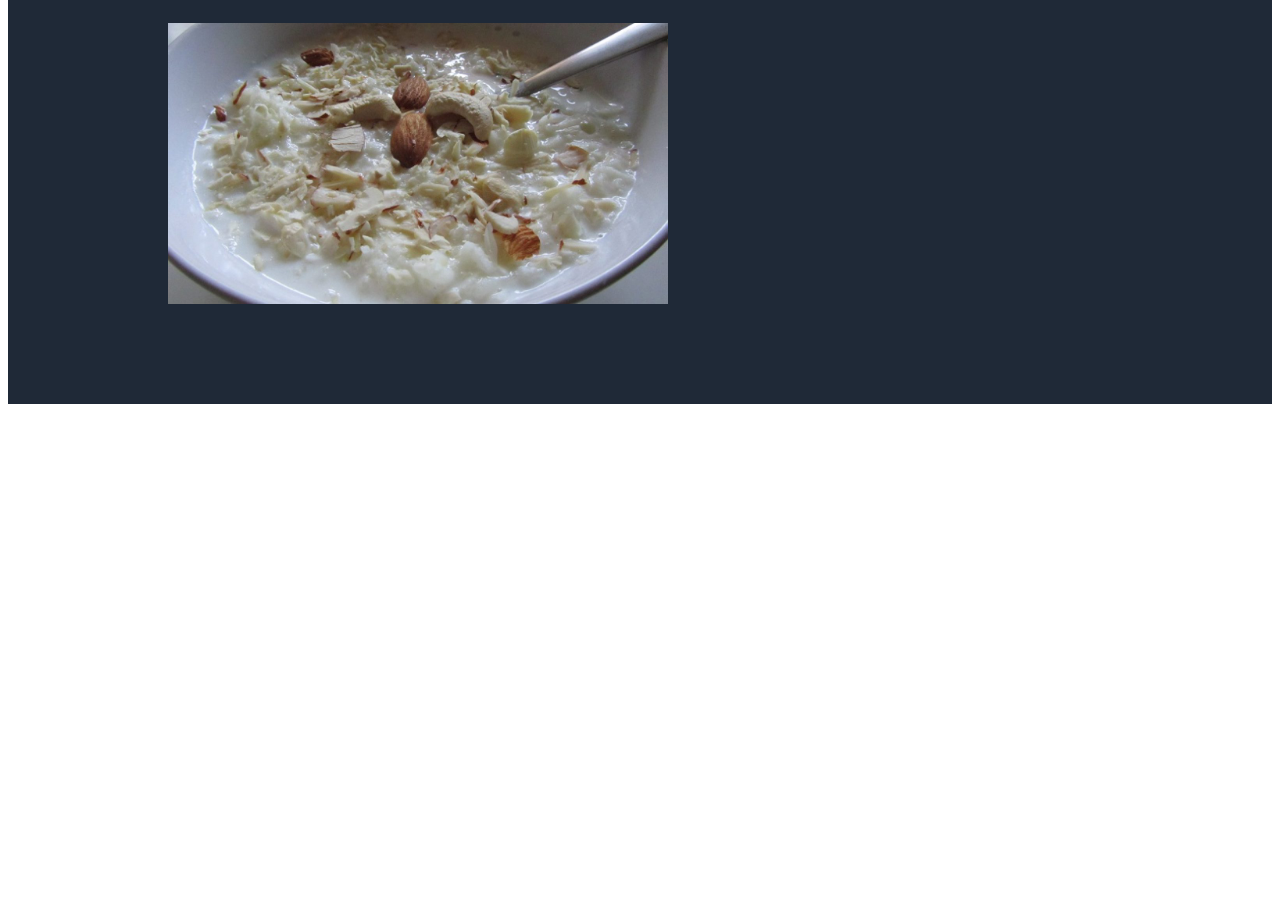
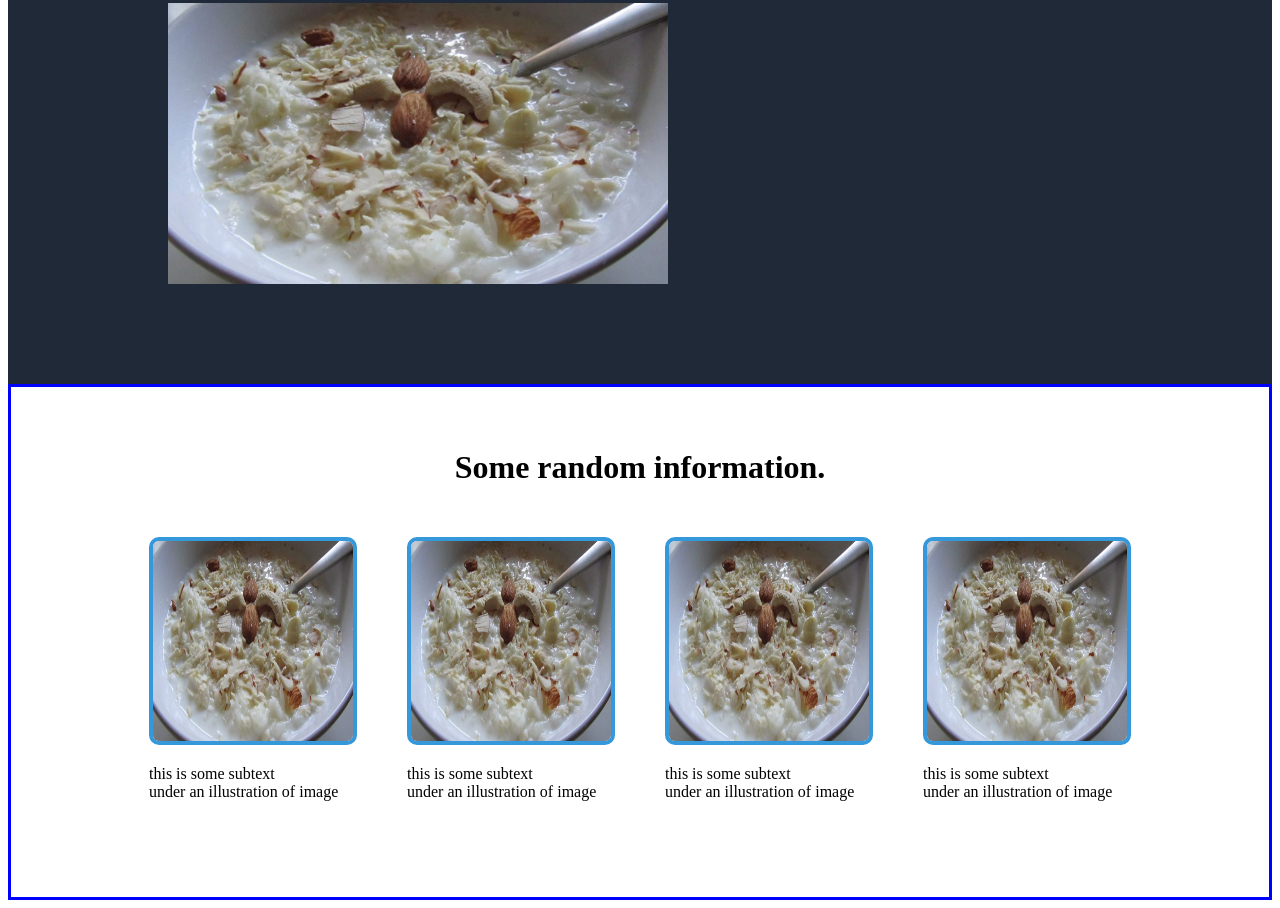
Before and after one commit to ThandiKheer/LandingPage, a plain HTML site: page index.html in a window 1280 px wide. Shown: the part 443-1351 px from the top of the page. Before the commit the page ends 855 px from the top, so only its background shows below. Drawn offline with Linux system fonts and the light colour scheme.

Commit message:
create second container of LandingPage

```diff
--- a/index.html
+++ b/index.html
@@ -28,5 +28,30 @@
             <img src="images/kheer.jpg" alt="this is a place holder for an image">
         </div>
     </div>
+    <div class="second-container">
+        <h1>Some random information.</h1>
+        <div class="images">
+            <div class="img-and-text">
+                <img src="images/kheer.jpg" alt="">
+                <p>this is some subtext <br>
+                under an illustration of image</p>
+            </div>
+            <div class="img-and-text">
+                <img src="images/kheer.jpg" alt="">
+                <p>this is some subtext <br>
+                    under an illustration of image</p>
+            </div>
+            <div class="img-and-text">
+                <img src="images/kheer.jpg" alt="">
+                <p>this is some subtext <br>
+                    under an illustration of image</p>
+            </div>
+            <div class="img-and-text">
+                <img src="images/kheer.jpg" alt="">
+                <p>this is some subtext <br>
+                    under an illustration of image</p>
+            </div>
+        </div>
+    </div>
 </body>
 </html>
--- a/style.css
+++ b/style.css
@@ -26,7 +26,7 @@ a{
 }
 .main{
     display: flex;
-    padding: 100px 160px 100px 160px;
+    padding: 80px 160px 100px 160px;
     gap: 50px;
     flex-wrap: wrap;
 
@@ -55,3 +55,29 @@ button{
     width: 500px;
     text-align: center;
 }
+
+ /* SECOND CONTAINER */
+
+.second-container{
+    border: solid blue;
+    display: flex;
+    flex-direction: column;
+    align-items: center;
+    padding-top: 40px;
+    padding-bottom: 80px;
+}
+.second-container h1{
+    padding-bottom: 30px;
+}
+ .images{
+    display: flex;
+    gap: 50px;
+    flex-wrap: wrap;
+
+}
+ .img-and-text img{
+    height: 200px;
+    width: 200px;
+    border-radius: 10px;
+    border: solid 4px #3498db;
+}
```
